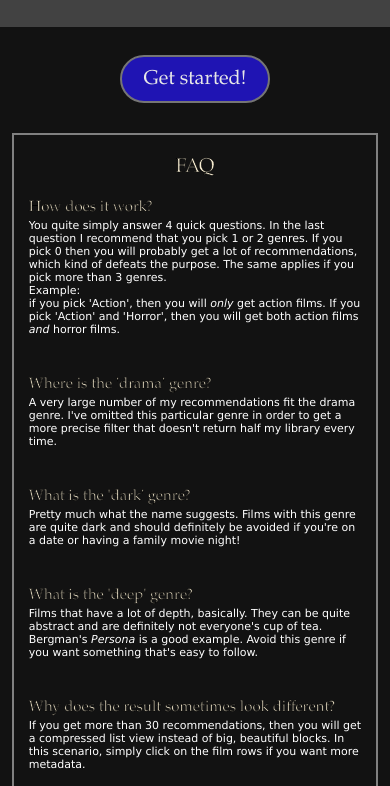
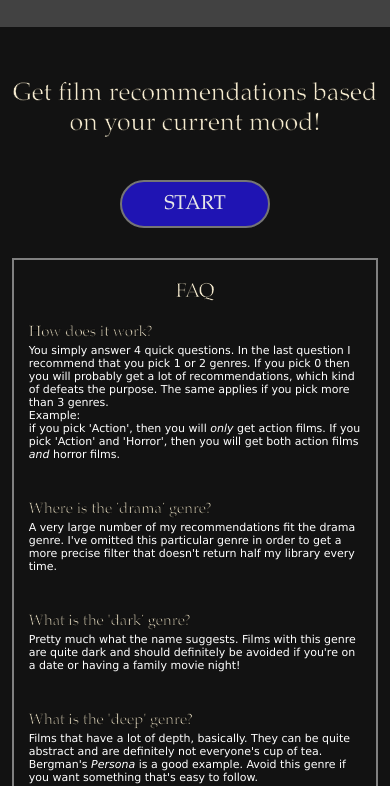
Before and after one commit to Ripten/olesrecommendations, a React app: page / in a window 390 px wide. Shown: the part 83-869 px from the top of the page. Built offline with nearby package versions, Linux system fonts and the light colour scheme.

Commit message:
Minor css

```diff
--- a/public/index.html
+++ b/public/index.html
@@ -57,19 +57,6 @@
       }(window.location))
     </script>
     <!-- End Single Page Apps for GitHub Pages -->
-    <!-- Google Analytics-->
-    <!-- Global site tag (gtag.js) - Google Analytics -->
-    <script async src="https://www.googletagmanager.com/gtag/js?id=G-V70XJLZTCY"></script>
-    <script>
-      window.dataLayer = window.dataLayer || [];
-      function gtag(){dataLayer.push(arguments);}
-      gtag('js', new Date());
-      gtag('config', 'G-V70XJLZTCY', {
-        cookie_domain: 'ripten.github.io',
-        cookie_flags: 'SameSite=None;Secure',
-      });
-      gtag('send', 'pageview');
-    </script>
   </head>
   <body>
     <noscript>You need to enable JavaScript to run this app.</noscript>
--- a/src/components/questionnaire/Start.js
+++ b/src/components/questionnaire/Start.js
@@ -6,12 +6,13 @@ class Start extends Component {
       return (
         <div className="questionnaire-content">
             <div className="start-div">
-                <button className="start-button" onClick={this.props.showLanguageQuestion}>Get started!</button>
+                <p className="intro">Get film recommendations based on your current mood!</p>
+                <button className="start-button" onClick={this.props.showLanguageQuestion}>START</button>
                 <div className="faq-div">
                     <p className="faq-header">FAQ</p>
                     <p className="faq-point">How does it work?</p>
                     <p className="faq-description">
-                        You quite simply answer 4 quick questions. In the last question I recommend that you pick 1 or 2 genres.
+                        You simply answer 4 quick questions. In the last question I recommend that you pick 1 or 2 genres.
                         If you pick 0 then you will probably get a lot of recommendations, which kind of defeats the purpose. The
                         same applies if you pick more than 3 genres. <br/>Example:<br/> if you pick 'Action', then you will <i>only</i> get
                         action films. If you pick 'Action' and 'Horror', then you will get both action films <i>and</i> horror films.
--- a/src/styles/Questionnaire.css
+++ b/src/styles/Questionnaire.css
@@ -2,6 +2,14 @@
     background: #121212;
     margin-top: 310px;
     padding-bottom: 70px;
+}
+
+.intro {
+    margin-bottom: 90px;
+    font: 45px "Garamond";
+    color:  #f5ebd0;
+    -webkit-text-stroke-width: 0.5px;
+    -webkit-text-stroke-color: black;
 }
 
 .start-div {
@@ -459,6 +467,11 @@
 }
 
 @media only screen and (max-width: 620px) {
+    .intro {
+        margin-bottom: 80px;
+        font: 40px "Garamond";
+    }
+
     .faq-div {
         margin-top: 30px;
     }
@@ -508,6 +521,11 @@
 
 
 @media only screen and (max-width: 550px) {
+    .intro {
+        margin-bottom: 60px;
+        font: 30px "Garamond";
+    }
+
     .start-div {
         padding-top: 35px;
     }
@@ -702,6 +720,11 @@
 }
 
 @media only screen and (max-width: 390px) {
+    .intro {
+        margin-bottom: 40px;
+        font: 25px "Garamond";
+    }
+
     .start-div {
         padding-top: 50px;
     }
@@ -837,6 +860,11 @@
 }
 
 @media only screen and (max-width: 340px) {
+    .intro {
+        margin-bottom: 30px;
+        font: 20px "Garamond";
+    }
+
     .choice-div {
         font: 13px "Garamond";
     }
```
